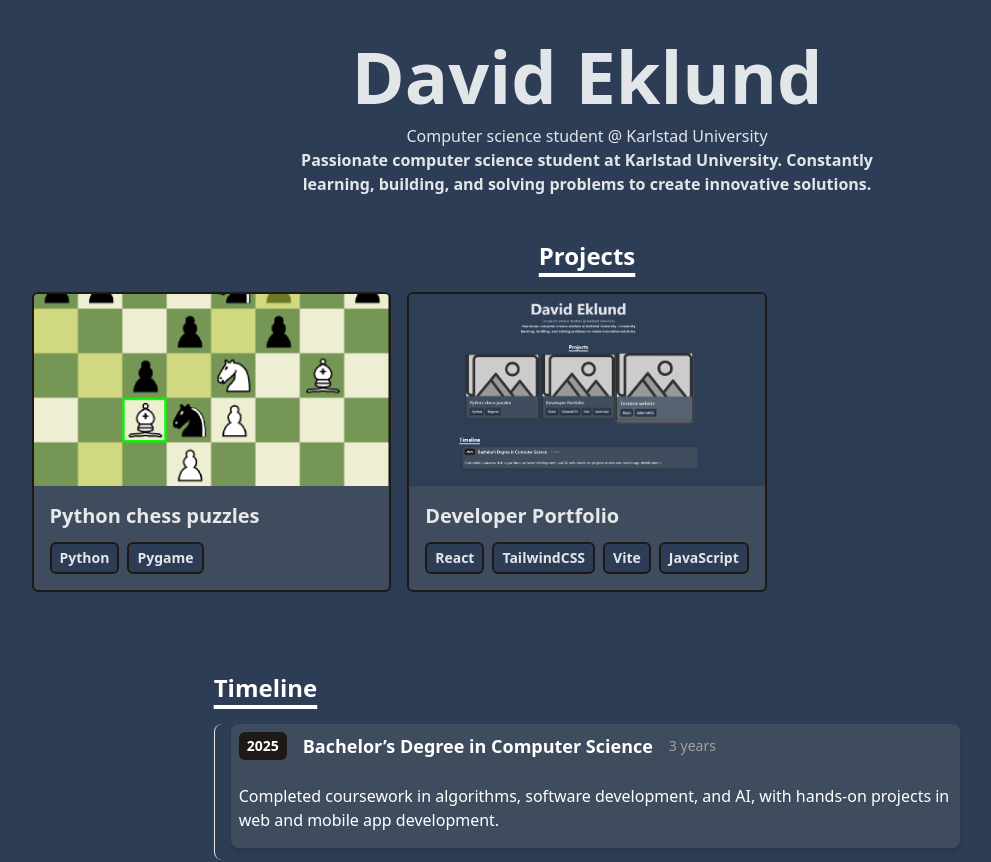
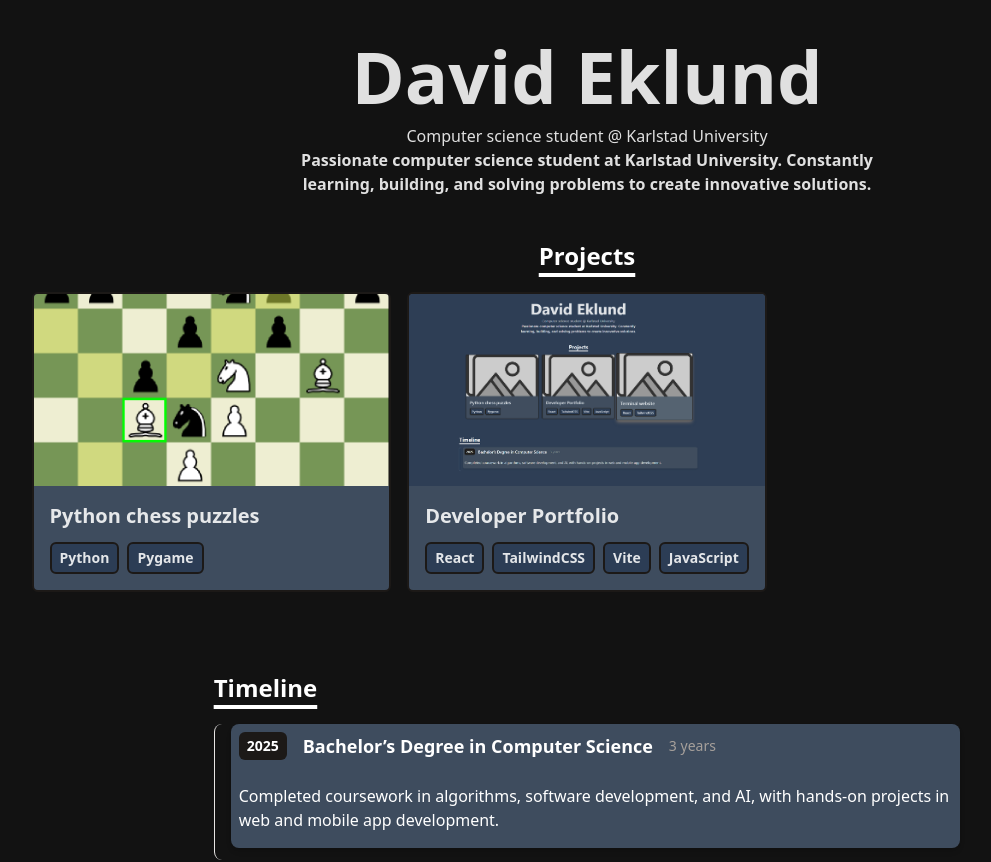
Before and after one commit to Eklund2012/minimal-portfolio, a React (Vite) app: page / in a window 1280 px wide. Shown: the top 862 px of the page, without its empty margins (53-1044 px from the left). Built offline with nearby package versions, Linux system fonts and the light colour scheme.

Commit message:
dark theme

```diff
--- a/src/data/portfolio.js
+++ b/src/data/portfolio.js
@@ -4,7 +4,7 @@ export default [
         imgUrl: '/assets/chess_puzzles.png',
         alt: "Chess puzzles project",
         stack: ["Python", "Pygame"],
-        link: "https://davideklund.com/",
+        link: "https://github.com/Eklund2012/py-chess-puzzles",
     },
     {
         title: "Developer Portfolio",
--- a/src/styles/index.css
+++ b/src/styles/index.css
@@ -3,5 +3,5 @@
 
 :root {
   color: rgba(255, 255, 255, 0.87);
-  background-color: #2C3D55;
+  background-color: #121212;
 }
```
Also changed, not shown: config.txt, public/favicon.png, 1 other file (tests, documents, lock files or other folders).
